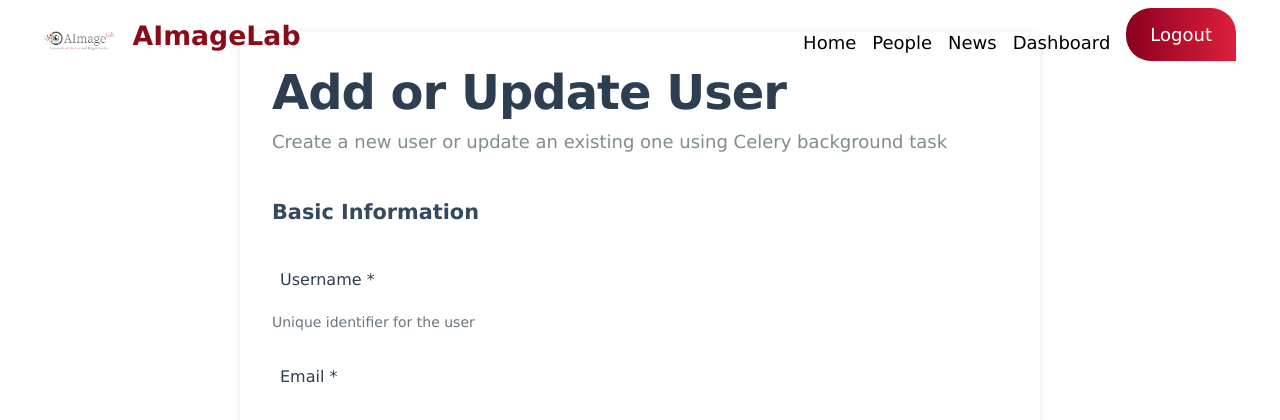
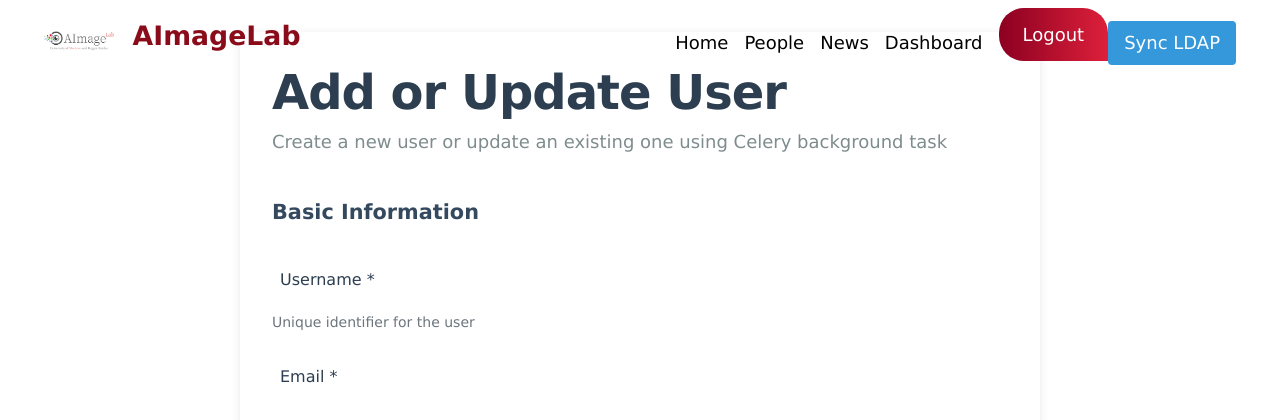
Before and after one commit to AImageLab-zip/aimagelab-website, a Django app: page /add-user/ in a window 1280 px wide. Shown: the top 420 px of the page. Run offline with Django 4.2, Linux system fonts and the light colour scheme; the visitor is signed in with stand-in values (Sample User, id 1); parts of the project's set-up code (start-up, migrations or seed data) failed here and were passed over; some libraries are stand-ins or nearby versions.

Commit message:
completed merge (solved bug)

```diff
--- a/docker-site/main/templates/main/base.html
+++ b/docker-site/main/templates/main/base.html
@@ -29,8 +29,17 @@
                             <li class="nav-item"><a href="{% url 'dashboard' %}" class="nav-link"><span>Dashboard</span></a></li>
                             <li class="nav-item"><a href="{% url 'logout' %}" class="red-btn ms-2">Logout</a></li>
                         {% else %}
+
                             <li class="nav-item"><a href="{% url 'login' %}" class="red-btn ms-2">Login</a></li>
                         {% endif %}
+                        {% if user.is_staff %}
+                        <li>
+                            <form method="post" action="{% url 'sync_ldap' %}" style="display: inline;">
+                                {% csrf_token %}
+                                <button type="submit" style="background-color: #3498db; padding: 0.5rem 1rem; border: none; color: white; cursor: pointer; border-radius: 4px; font-family: inherit; font-size: inherit;">Sync LDAP</button>
+                            </form>
+                        </li>
+                    {% endif %}
                     </ul>
                 </div>
             </div>
--- a/docker-site/requirements.txt
+++ b/docker-site/requirements.txt
@@ -13,3 +13,4 @@ requests>=2.31.0
 Pillow>=10.0.0
 django-phonenumber-field[phonenumbers]>=7.0.0
 python-ldap>=3.4.0
+django-sass>=1.1.0
```
